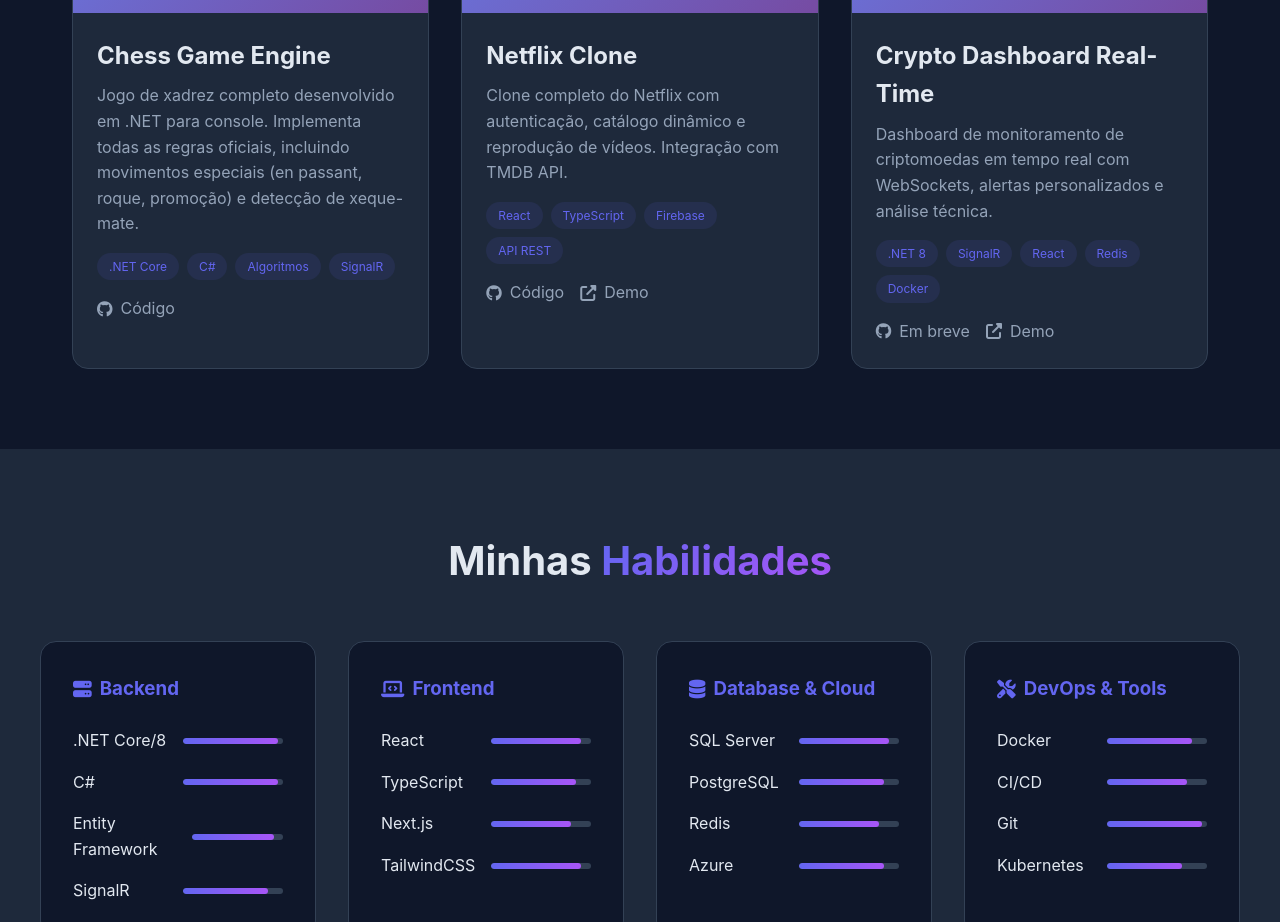
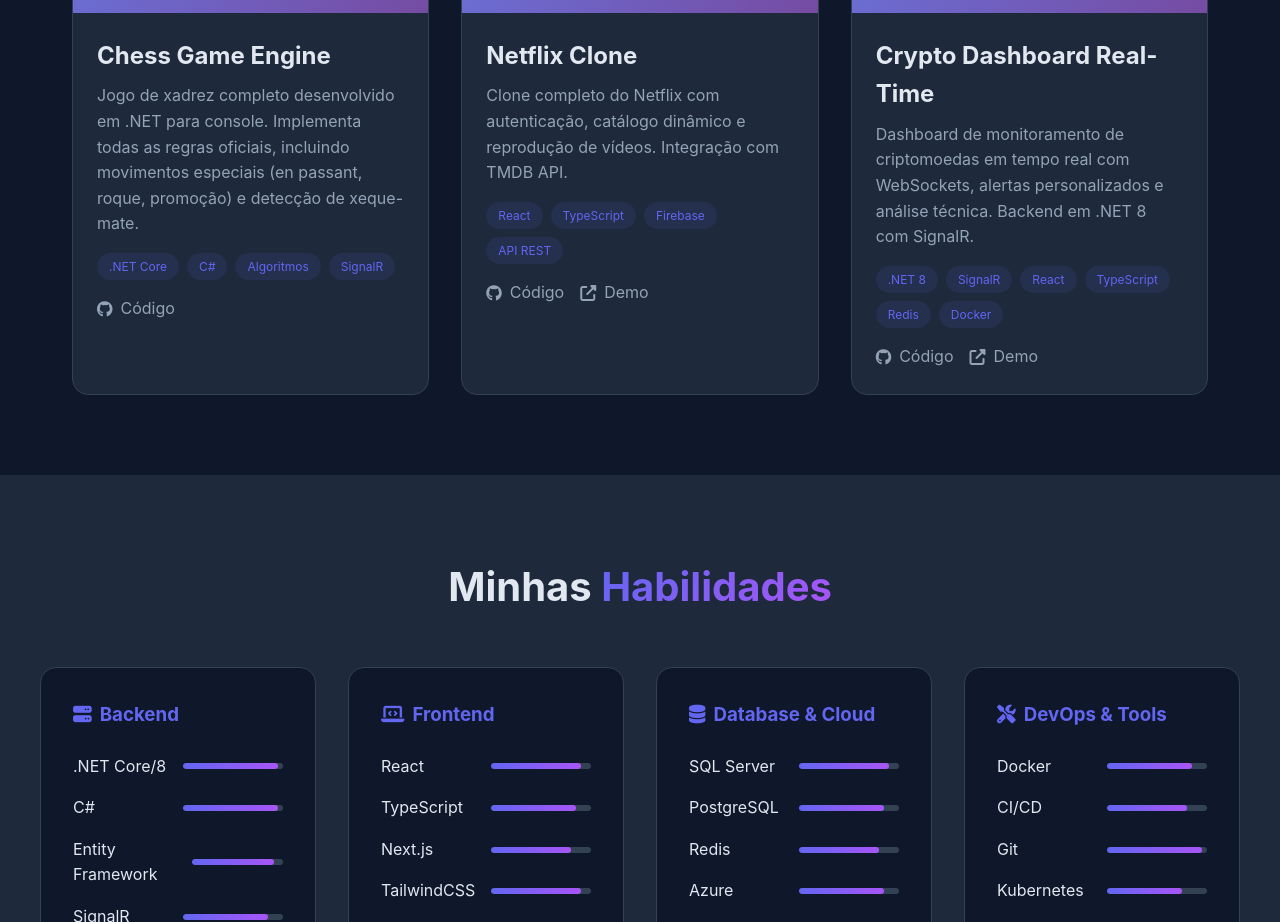
Before and after one commit to murillonavarro/portfolio, a plain HTML site: page index.html in a window 1280 px wide. Shown: the part 1180-2102 px from the top of the page. Drawn offline with Linux system fonts and the light colour scheme.

Commit message:
Add Crypto Dashboard live demo link

```diff
--- a/index.html
+++ b/index.html
@@ -672,20 +672,21 @@
                     <h3 class="project-title">Crypto Dashboard Real-Time</h3>
                     <p class="project-description">
                         Dashboard de monitoramento de criptomoedas em tempo real com WebSockets,
-                        alertas personalizados e análise técnica.
+                        alertas personalizados e análise técnica. Backend em .NET 8 com SignalR.
                     </p>
                     <div class="project-tech">
                         <span class="tech-tag">.NET 8</span>
                         <span class="tech-tag">SignalR</span>
                         <span class="tech-tag">React</span>
+                        <span class="tech-tag">TypeScript</span>
                         <span class="tech-tag">Redis</span>
                         <span class="tech-tag">Docker</span>
                     </div>
                     <div class="project-links">
-                        <a href="#" class="project-link">
-                            <i class="fab fa-github"></i> Em breve
+                        <a href="https://github.com/murillonavarro/crypto-dashboard-realtime" target="_blank" class="project-link">
+                            <i class="fab fa-github"></i> Código
                         </a>
-                        <a href="#" class="project-link">
+                        <a href="https://crypto-dashboard-realtime.vercel.app" target="_blank" class="project-link">
                             <i class="fas fa-external-link-alt"></i> Demo
                         </a>
                     </div>
```
